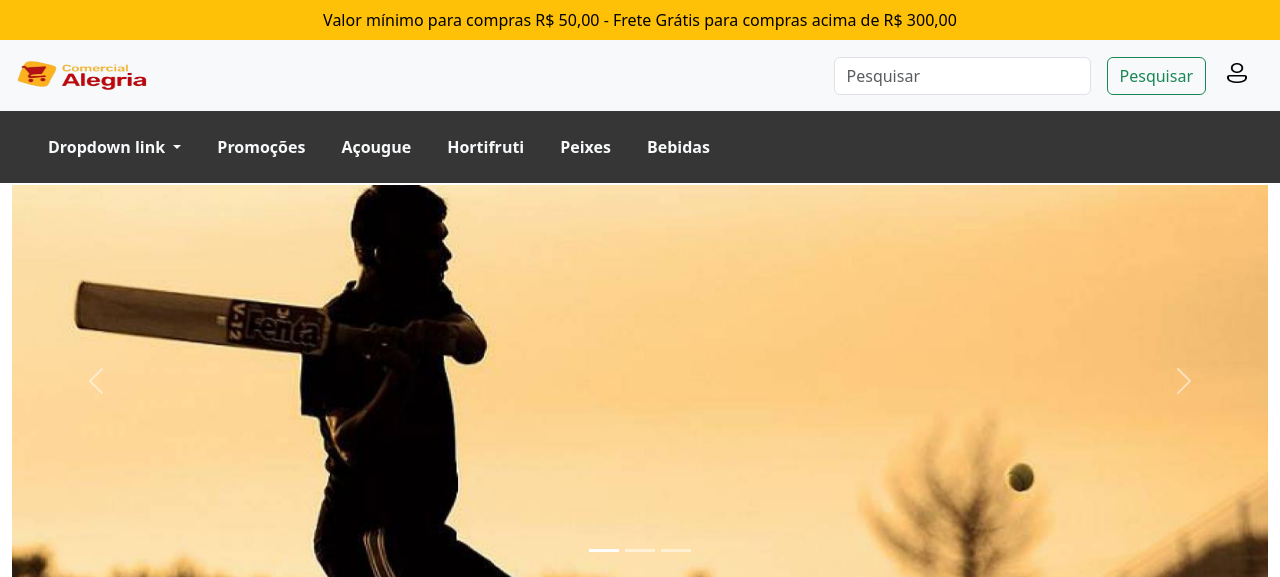
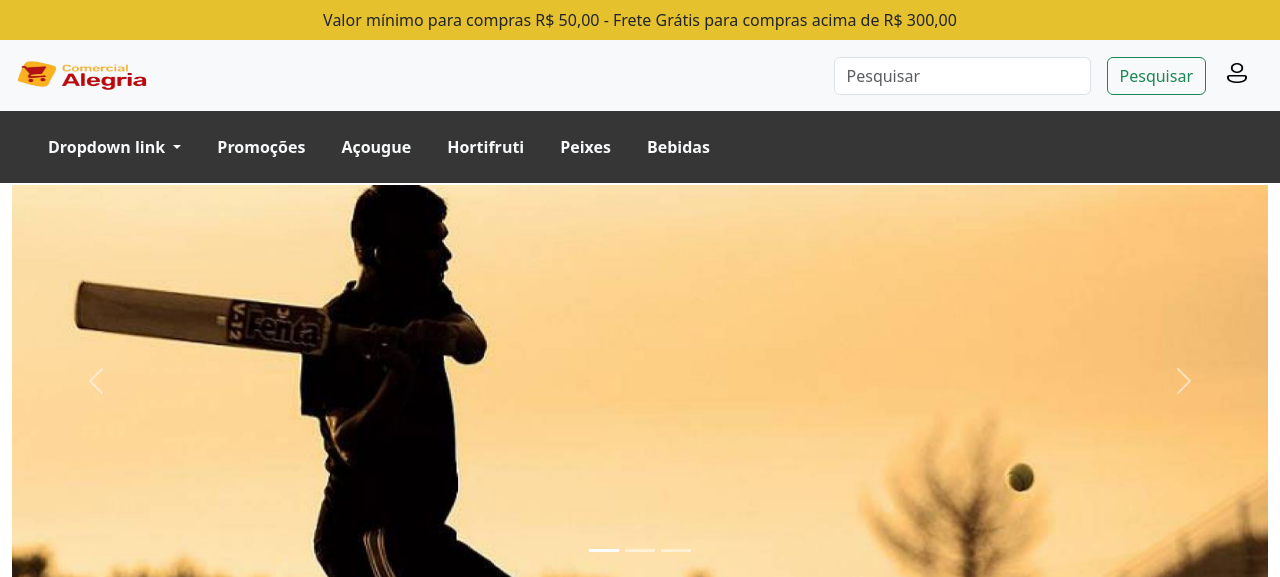
Before and after one commit to DerickDevCode/mercado-alegria, a Django app: page / in a window 1280 px wide. Shown: the top 577 px of the page. Run offline with Django 5.2, Linux system fonts and the light colour scheme.

Commit message:
Alterado as cores do rodapé do site.

```diff
--- a/mercado/base/static/styles/styles.css
+++ b/mercado/base/static/styles/styles.css
@@ -1,5 +1,5 @@
 .main-footer{
-    background-color: #FFFF33;
+    background-color: #E6C12E;
 }
 
 .main-navbar{
@@ -7,5 +7,5 @@
 }
 
 .second-footer{
-    background-color: #FFA500;
+    background-color: #D96C00;
 }
--- a/mercado/base/templates/base/base.html
+++ b/mercado/base/templates/base/base.html
@@ -18,7 +18,7 @@
     <header class="fixed-top">
         <div class="bg-light">
             <!-- faixa amarela no inicio do site -->
-            <div class="text-bg-warning p-2 text-center">Valor mínimo para compras R$ 50,00 - Frete Grátis para compras
+            <div class="main-footer p-2 text-center">Valor mínimo para compras R$ 50,00 - Frete Grátis para compras
                 acima de R$
                 300,00
             </div>
```
